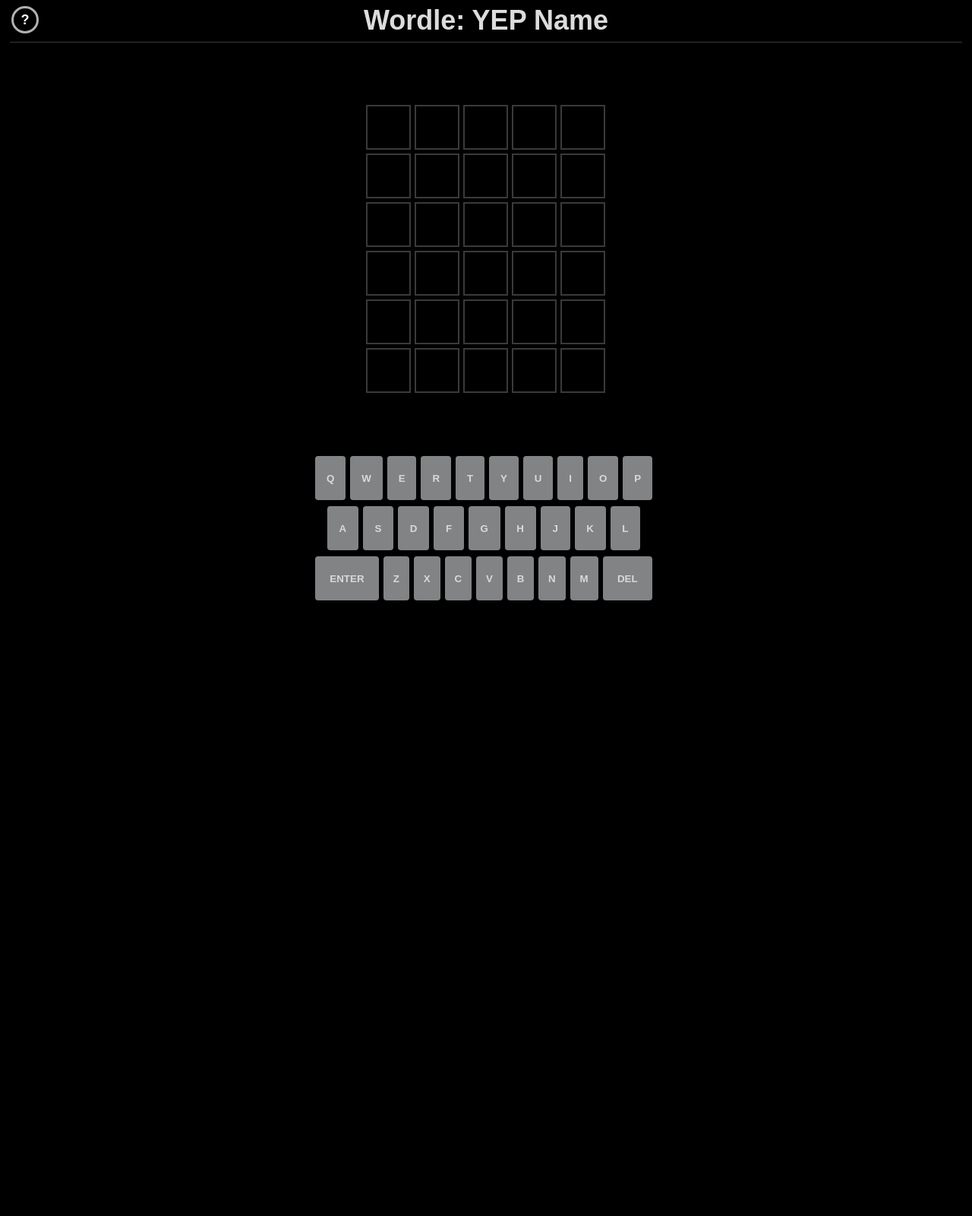
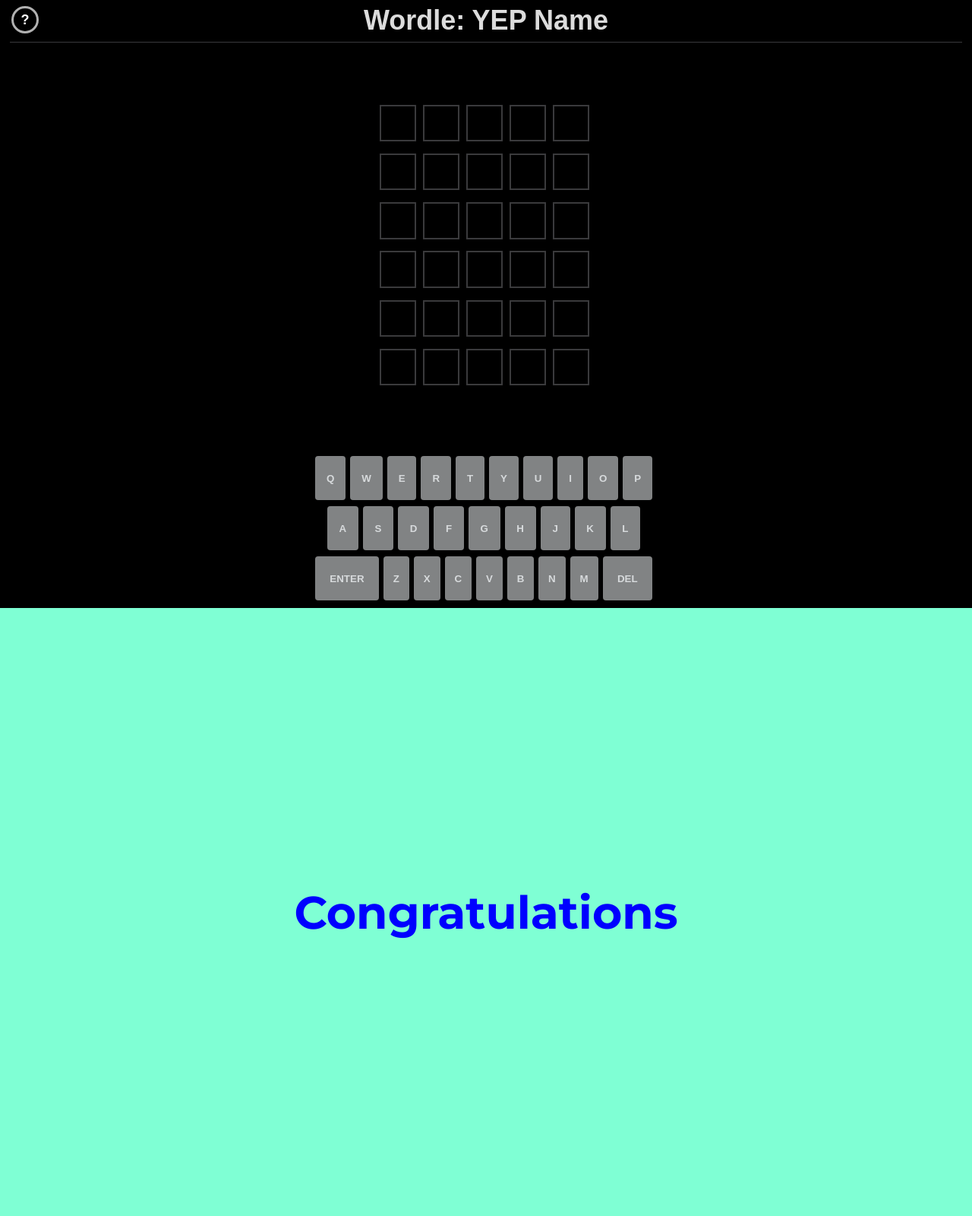
Before and after one commit to KianOladive/KianOladive.github.io, a PHP site: page /yep-wordle/yep-wordle.html in a window 1280 px wide. Shown: the whole page at 76% size. Before the commit the page ends 790 px from the top, so only its background shows below. Run offline with PHP 8.4, Linux system fonts and the light colour scheme; some libraries are stand-ins or nearby versions.

Commit message:
updated yep-wordle end state

```diff
--- a/yep-wordle/yep-wordle.css
+++ b/yep-wordle/yep-wordle.css
@@ -1,3 +1,6 @@
+
+@import url('https://fonts.googleapis.com/css2?family=Montserrat:wght@700&display=swap');
+
 * {
     margin: 0;
     padding: 0;
@@ -101,6 +104,8 @@ header {
   justify-content: center;
   align-items: center;
   overflow: hidden;
+  flex-grow: 1;
+  width: 100%;
 }
 
 #board {
@@ -111,13 +116,18 @@ header {
   grid-gap: 5px;
   padding: 10px;
   box-sizing: border-box;
+  height: min(400px,  100%);
+  width: min(300px, 100%);
 }
 
 .square {
   border: 2px solid rgb(58,58,60);
-  min-width: min(55px, calc((100vw - 100px)/5));
-  min-height: min(55px, calc((100vw - 100px)/5));
-  font-size: min(50px, calc((100vw - 150px)/5));
+
+  aspect-ratio: 1 / 1;
+  /* width: min(55px, calc((100vw - 100px)/5)); */
+  height: min(55px, min(75%, calc((100vw - 100px)/5)));
+
+  font-size: 150%;
   font-weight: bold;
   font-family: Arial, Helvetica, sans-serif;
   color: gainsboro;
@@ -126,6 +136,7 @@ header {
   display: flex;
   justify-content: center;
   align-items: center;
+  user-select: none;
 }
 
 #keyboard-container {
@@ -186,6 +197,7 @@ header {
   text-align: center;
   font-size: clamp(32px, 6vw, 60px);
   width: min(600px, 100vw - 12rem);
+  font-family: "Montserrat", sans-serif;
 }
 
 #subtext {
@@ -195,3 +207,26 @@ header {
   text-align: center;
   margin: 0 2rem;
 }
+
+#animate {
+  height: 100vh;
+  width: 100vw;
+  position: absolute;
+  z-index: 2;
+
+  background-color: aquamarine;
+
+  display: flex;
+  justify-content: center;
+  align-items: center;
+
+  top: 100%;
+}
+
+#animate span {
+  color: blue;
+  text-align: center;
+  font-size: clamp(32px, 6vw, 60px);
+
+  font-family: "Montserrat", sans-serif;
+}
--- a/yep-wordle/yep-wordle.html
+++ b/yep-wordle/yep-wordle.html
@@ -7,6 +7,7 @@
     <title>YEP Theme Wordle</title>
 
     <script src="yep-wordle.js"></script>
+    <script src="https://cdnjs.cloudflare.com/ajax/libs/gsap/3.10.3/gsap.min.js"></script>
 
     <link rel="stylesheet" href="yep-wordle.css" />
     <link
@@ -15,6 +16,10 @@
     />
   </head>
   <body>
+
+    <div id="animate">
+      <span>Congratulations</span>
+    </div>
 
     <div id="winner-container">
       <div class="main-text">
```
Also changed, not shown: yep-wordle/yep-wordle.js (+26 -6 lines).
